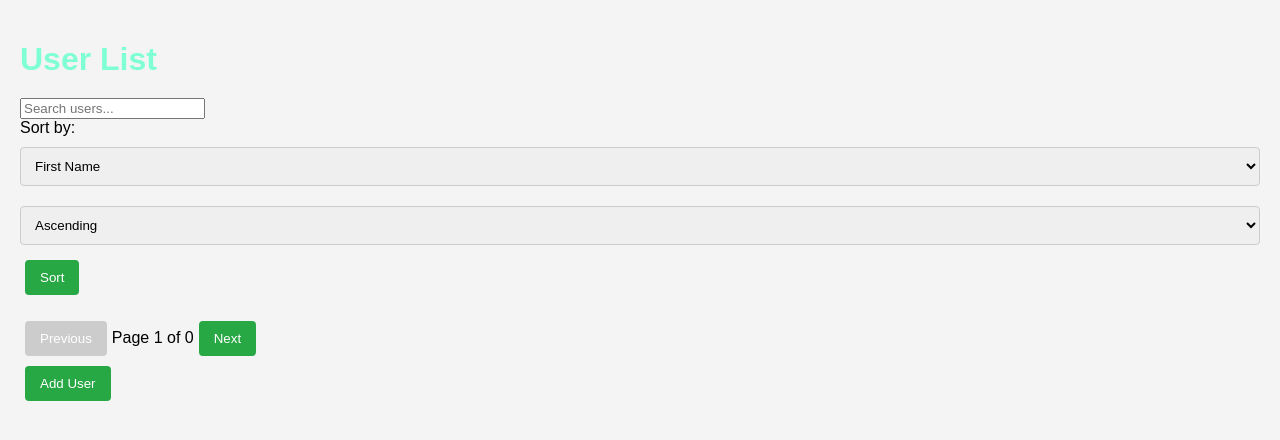
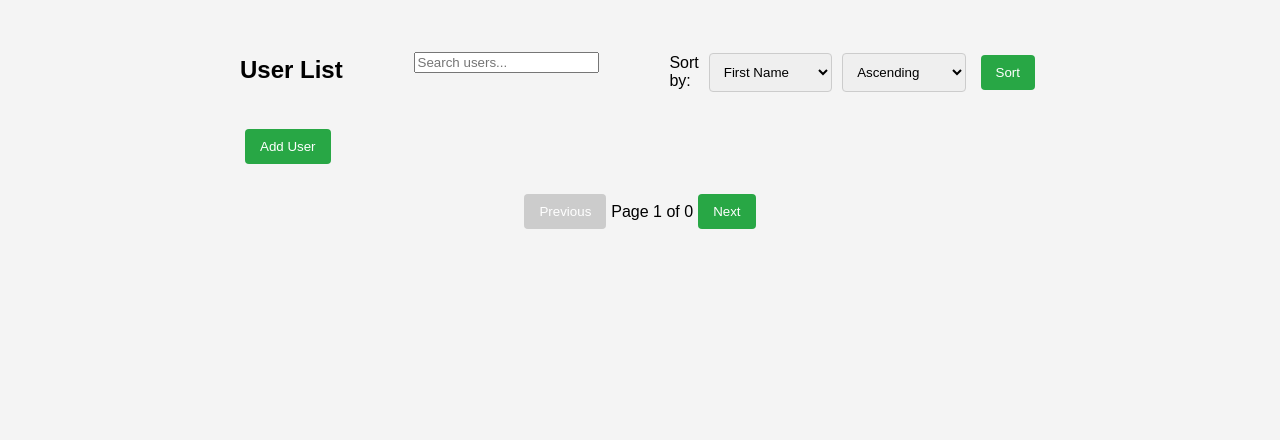
Before and after one commit to RahelaA/project1, a Symfony app: template templates/base.html.twig in a window 1280 px wide. Shown: the top 440 px of the page. Run offline with Twig, Linux system fonts and the light colour scheme; the template is opened without the code that fills it, so the values that code supplies are empty; style sheets or scripts are compiled from the project's sources; some libraries are stand-ins or nearby versions.

Commit message:
add styling

```diff
--- a/assets/components/UserList.vue
+++ b/assets/components/UserList.vue
@@ -1,10 +1,11 @@
 <template>
-    <div>
-      <h1 class="userList">User List</h1>
-      <div>
+    <div class="user-list-container">
+        <div class="filter-container">
+            <h1 class="user-list-title">User List</h1>
+            <div class="search-container">
                 <input v-model="searchTerm" placeholder="Search users..." @input="updateSearch">
             </div>
-      <div>
+            <div class="sort-container">
                 <label for="sortColumn">Sort by:</label>
                 <select id="sortColumn" v-model="sortColumn" @change="updateSorting">
                     <option value="firstName">First Name</option>
@@ -19,22 +20,26 @@
                 </select>
                 <button @click="fetchUsers">Sort</button>
             </div>
+        </div>
+
+        <div class="user-list">
             <ul>
                 <li v-for="user in users" :key="user.id">
-          {{ user.firstName }} {{ user.lastName }} ({{ user.userEmail }})
-          <button @click="editUser(user)">Edit</button>
-          <button @click="confirmDelete(user)">Delete</button>
+                <div class="user-info">
+                <span class="user-name">{{ user.firstName }} {{ user.lastName }}</span>
+                <span class="user-email">({{ user.userEmail }})</span>
+                </div>
+                <div class="user-actions">
+                <button @click="editUser(user)" class="edit-btn">Edit</button>
+                <button @click="confirmDelete(user)" class="delete-btn">Delete</button>
+                </div>
                 </li>
             </ul>
-
-      <div>
-        <button @click="prevPage" :disabled="currentPage === 1">Previous</button>
-        <span>Page {{ currentPage }} of {{ totalPages }}</span>
-        <button @click="nextPage" :disabled="currentPage === totalPages">Next</button>
+        </div>
+        <div class="add-user-container">
+            <button @click="showAddModal = true" class="add-btn">Add User</button>
         </div>
 
-
-        <button @click="showAddModal = true">Add User</button>
         <div v-if="showAddModal" class="modal">
             <div class="modal-content">
                 <div class="modal-header">
@@ -67,6 +72,12 @@
                     <button @click="closeDeleteModal" class="cancel-btn">Cancel</button>
                 </div>
             </div>
+        </div>
+
+        <div class="pagination-container">
+            <button @click="prevPage" :disabled="currentPage === 1">Previous</button>
+            <span>Page {{ currentPage }} of {{ totalPages }}</span>
+            <button @click="nextPage" :disabled="currentPage === totalPages">Next</button>
         </div>
     </div>
 </template>
--- a/assets/css/app.scss
+++ b/assets/css/app.scss
@@ -1,5 +1,3 @@
-/* app.scss */
-
 body {
     font-family: Arial, sans-serif;
     background-color: #f4f4f4;
@@ -7,12 +5,18 @@ body {
     padding: 20px;
 }
 
-  .userList {
-    color: aquamarine;
-    font-size: 2em;
+.filter-container {
+    display: flex;
+    justify-content: space-between;
+    align-items: center;
     margin-bottom: 20px;
 }
 
+.sort-container {
+    display: flex;
+    gap: 10px;
+    align-items: center;
+}
 input[type="text"], select {
     padding: 10px;
     margin: 10px 0;
@@ -20,6 +24,16 @@ body {
     box-sizing: border-box;
     border: 1px solid #ccc;
     border-radius: 4px;
+}
+
+.add-user-container.add-btn {
+    width: 100%;
+}
+.pagination-container {
+    margin-top: 20px;
+    display: flex;
+    justify-content: center;
+    align-items: center;
 }
 
 button {
@@ -76,7 +90,6 @@ body {
     margin-top: 20px;
 }
 
-  /* Modal styling */
 .modal {
     display: flex;
     justify-content: center;
@@ -122,3 +135,58 @@ body {
     text-decoration: none;
     cursor: pointer;
 }
+
+.user-info {
+    display: flex;
+    align-items: center;
+    gap: 10px;
+}
+
+.user-actions {
+    display: flex;
+    align-items: center;
+    gap: 10px;
+}
+
+.user-actions .edit-btn {
+    background-color: #007bff;
+    color: white;
+    border: none;
+    padding: 8px 16px;
+    border-radius: 4px;
+    cursor: pointer;
+}
+
+.user-actions .delete-btn {
+    background-color: #dc3545;
+    color: white;
+    border: none;
+    padding: 8px 16px;
+    border-radius: 4px;
+    cursor: pointer;
+}
+
+.user-actions .edit-btn:hover {
+    background-color: #0056b3;
+}
+
+.user-actions .delete-btn:hover {
+    background-color: #c82333;
+}
+
+.user-list-container {
+    max-width: 800px;
+    margin: 0 auto;
+    padding: 20px;
+}
+
+.user-list-title {
+    text-align: center;
+    font-size: 24px;
+    margin-bottom: 20px;
+}
+
+.search-container {
+    text-align: right;
+    margin-bottom: 20px;
+}
```
Lines whose indentation alone changed are shown as unchanged.
